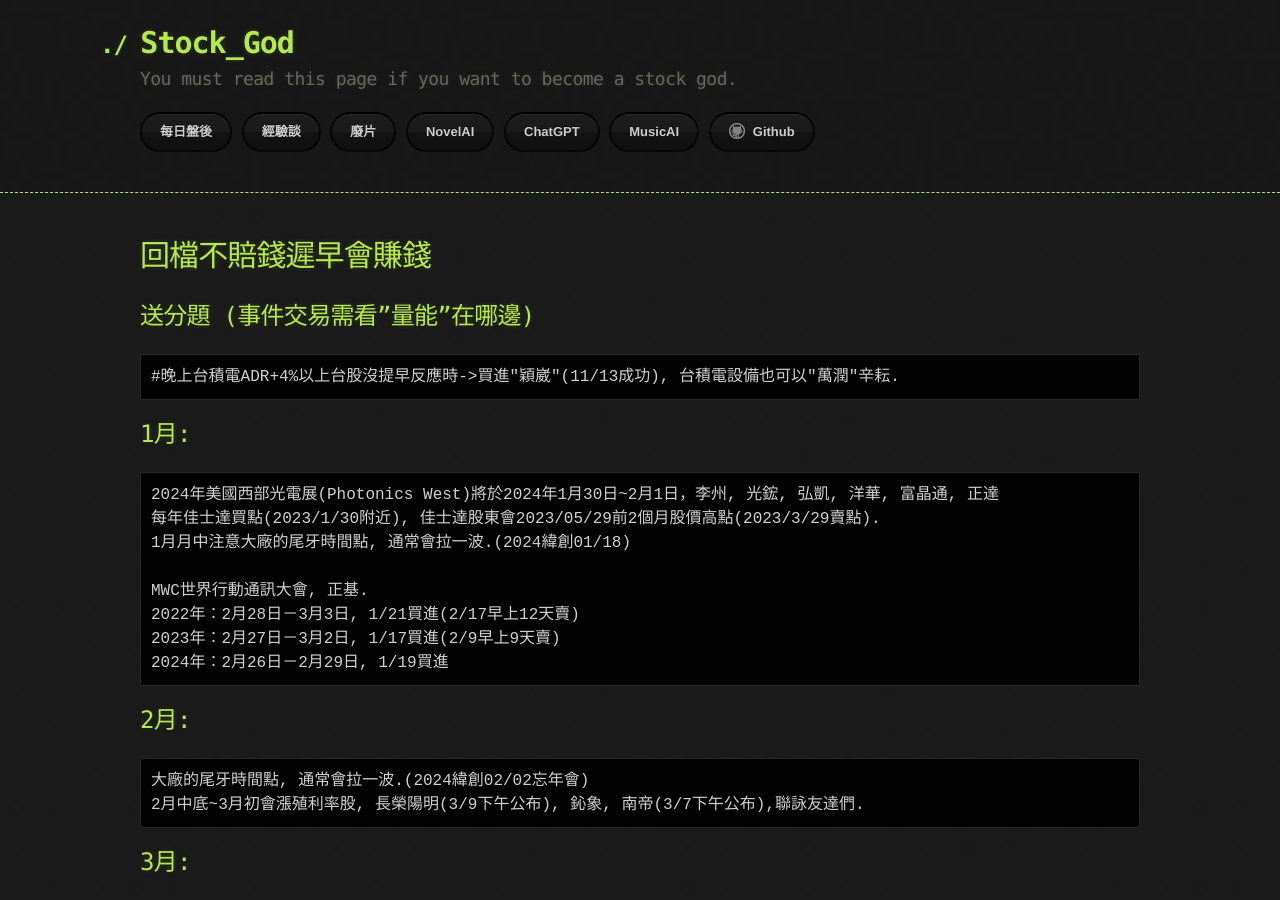
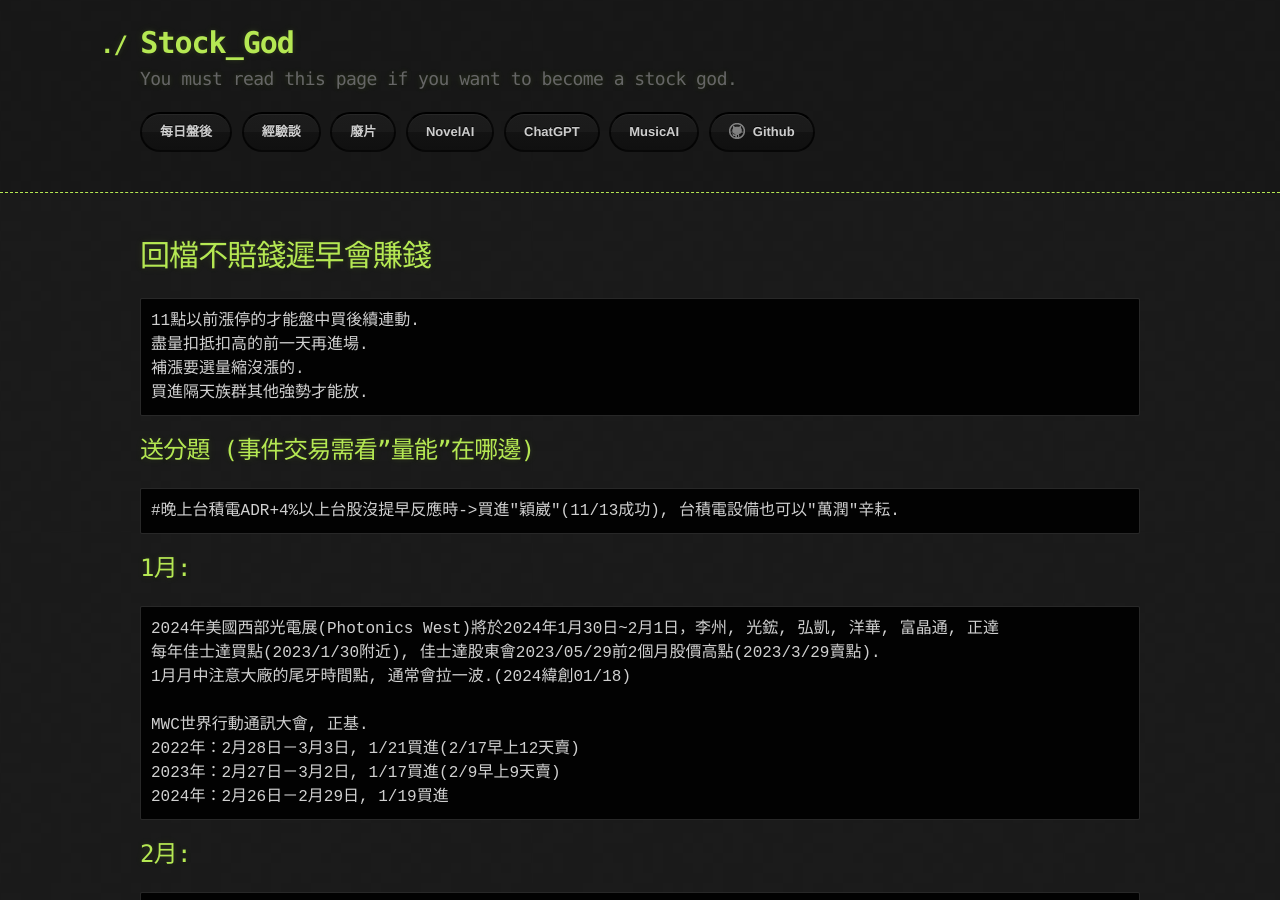
Before and after one commit to lepg5487/Stock_God, a Jekyll site: the page built from experience.md, in a window 1280 px wide and 900 px high. Built offline with Jekyll 4.4.1, drawn with Linux system fonts in a browser that asks for light colours; our own code applies the rules of GitHub Pages for plain Markdown files.

Commit message:
Update experience.md

````diff
--- a/experience.md
+++ b/experience.md
@@ -2,6 +2,12 @@
 layout: testlayouts
 ---
 # 回檔不賠錢遲早會賺錢
+```
+11點以前漲停的才能盤中買後續連動.
+盡量扣抵扣高的前一天再進場.
+補漲要選量縮沒漲的.
+買進隔天族群其他強勢才能放.
+```
 ## 送分題 (事件交易需看"量能"在哪邊)
 ```
 #晚上台積電ADR+4%以上台股沒提早反應時->買進"穎崴"(11/13成功), 台積電設備也可以"萬潤"辛耘.
````
